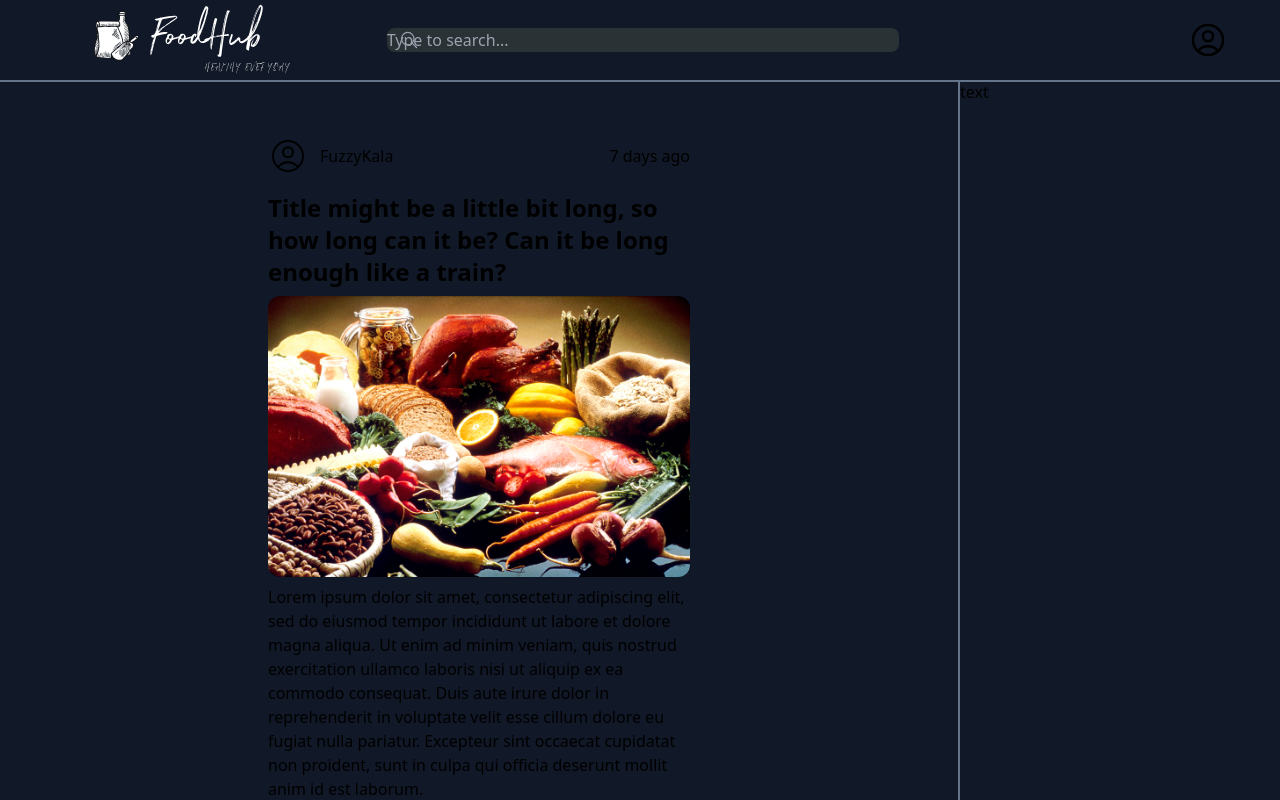
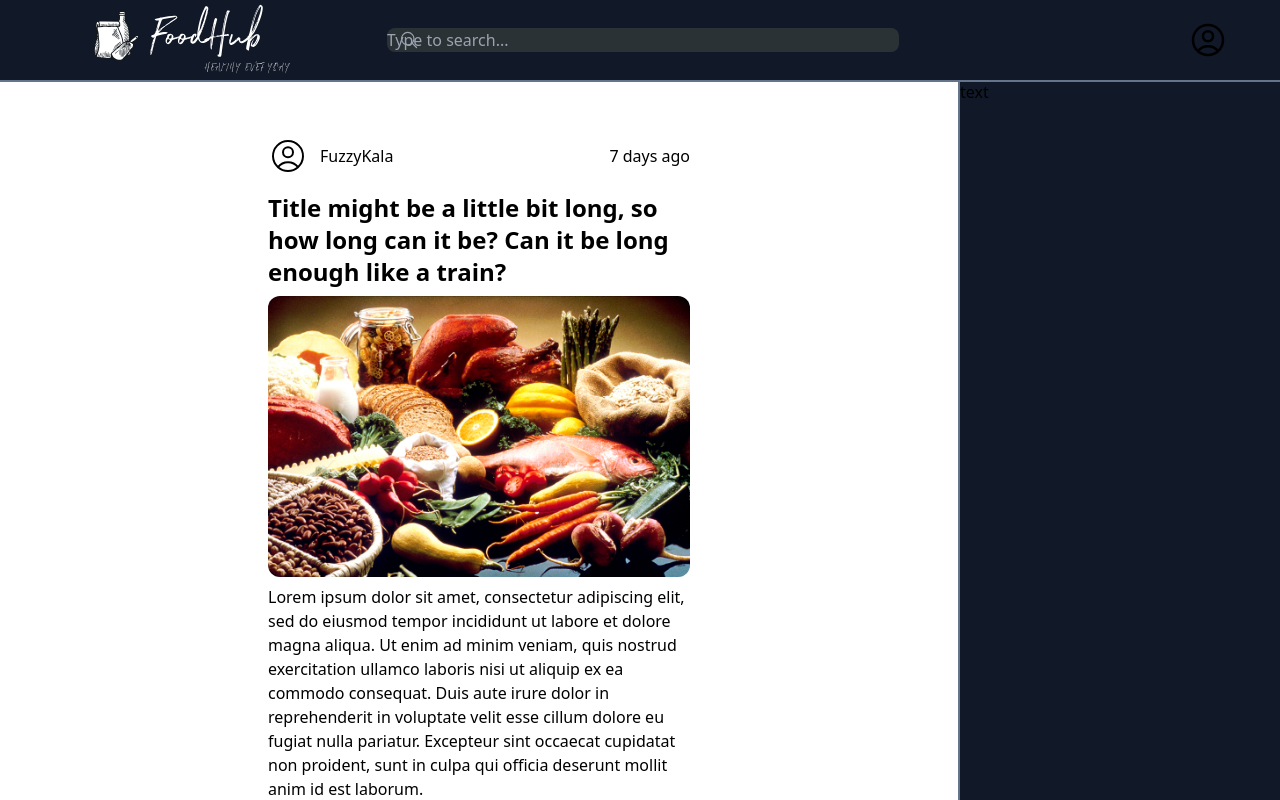
Before and after one commit to FuzzyKala/foodhub-nextjs, a Next.js app: page / in a window 1280 px wide. Shown: the top 800 px of the page. Built offline with nearby package versions, Linux system fonts and the light colour scheme.

Commit message:
updated global and card styles

```diff
--- a/src/app/globals.css
+++ b/src/app/globals.css
@@ -10,7 +10,7 @@
 @media (prefers-color-scheme: dark) {
   :root {
     --foreground-rgb: 255, 255, 255;
-    --background-rgb: 0, 0, 0;
+    --background-rgb: 17, 24, 39;
   }
 }
 
--- a/src/app/page.tsx
+++ b/src/app/page.tsx
@@ -25,7 +25,7 @@ export default function Home() {
       <main className="flex flex-row pt-20">
         <div
           id="cardSection"
-          className="basis-3/4 bg-gray-900 py-10 px-60 border-r-2 border-slate-500"
+          className="basis-3/4 py-10 px-60 border-r-2 border-slate-500"
         >
           <Card />
           <DivideLine />
--- a/src/components/Card.module.css
+++ b/src/components/Card.module.css
@@ -0,0 +1,5 @@
+@layer Card {
+  .footerBtn {
+    @apply bg-slate-700 bg-opacity-50 rounded-lg flex px-3 py-2 mr-2;
+  }
+}
--- a/src/components/Card.tsx
+++ b/src/components/Card.tsx
@@ -1,6 +1,7 @@
 import Image from "next/image";
 import { PiArrowFatUp, PiArrowFatDown } from "react-icons/pi";
 import { BiComment } from "react-icons/bi";
+import styles from "@/components/Card.module.css";
 
 export default function Card() {
   return (
@@ -39,10 +40,10 @@ export default function Card() {
         </div>
         <div id="cardBody" className="mx-5 mb-3">
           <div id="title" className="text-2xl font-bold">
-            <p>
+            <h1>
               Title might be a little bit long, so how long can it be? Can it be
               long enough like a train?
-            </p>
+            </h1>
           </div>
           {/* <div id="divideLine" className="p-2">
         <hr className="bg-white" />
@@ -89,17 +90,14 @@ export default function Card() {
           </div>
         </div>
         <div id="cardFooter" className="mx-5 flex">
-          <div
-            id="rating"
-            className="bg-slate-700 bg-opacity-50 rounded-lg flex px-3 py-2 mr-2"
-          >
+          <div id="rating" className={styles.footerBtn}>
             <PiArrowFatUp size={25} className="mx-1 hover:fill-red-600" />
             <div className="mx-1">Num</div>
             <PiArrowFatDown size={25} className="mx-1 hover:fill-indigo-400" />
           </div>
           <div
             id="comment"
-            className="bg-slate-700 bg-opacity-50 rounded-lg flex px-3 py-2 mr-2"
+            className={`${styles.footerBtn} hover:bg-opacity-100`}
           >
             <BiComment size={25} className="mx-1" />
           </div>
--- a/tailwind.config.ts
+++ b/tailwind.config.ts
@@ -11,9 +11,6 @@ const config: Config = {
       width: {
         "128": "32rem",
       },
-      fontFamily: {
-        mono: ["Roboto Mono", "monospace"],
-      },
       colors: {
         searchBar: "#2a3236",
       },
```
